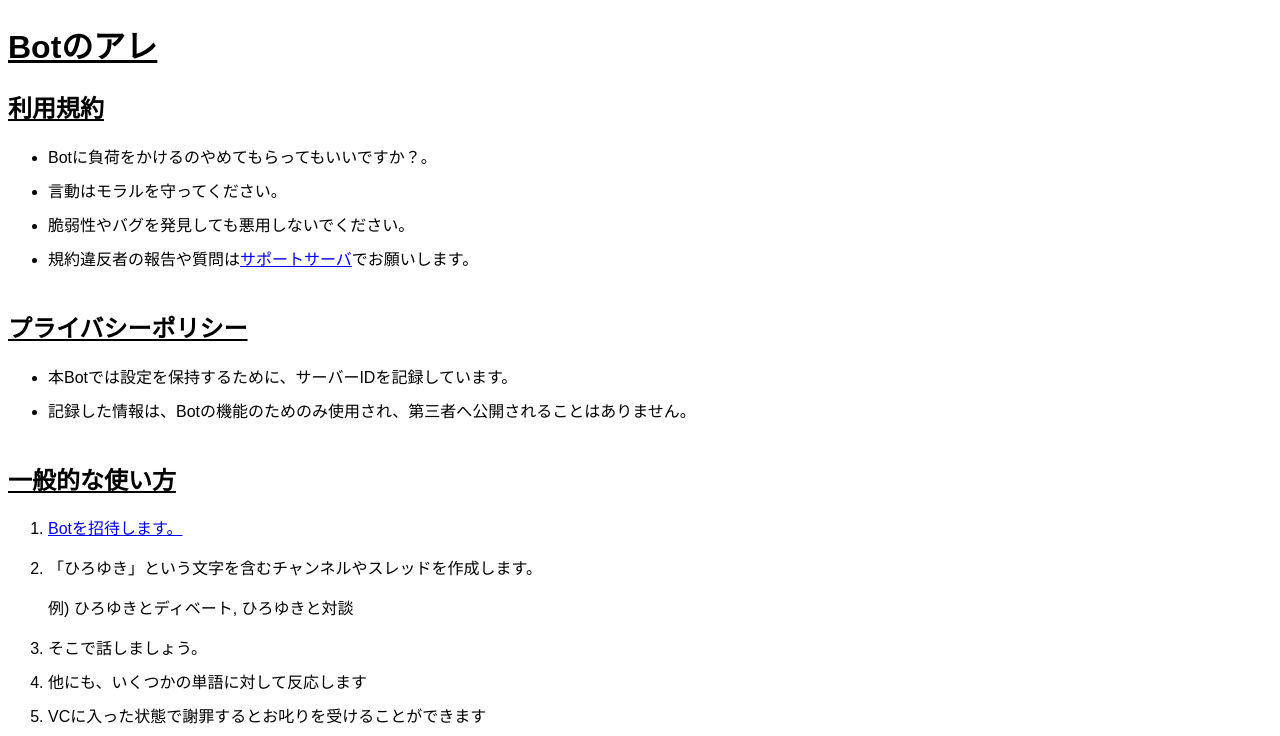
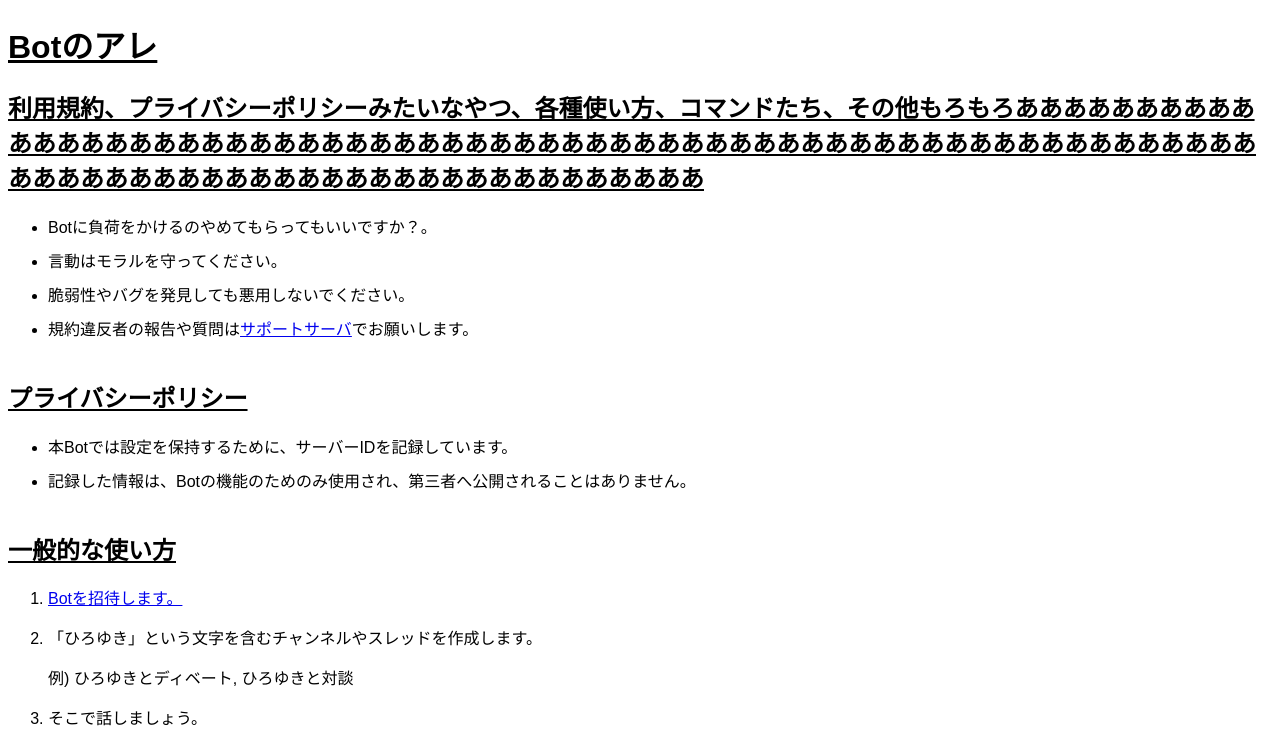
Before and after one commit to yamadaaki/yamadaaki.github.io, a plain HTML site: page index.html in a window 1280 px wide. Shown: the top 736 px of the page. Drawn offline with Linux system fonts and the light colour scheme; a script that the page names is missing.

Commit message:
Update index.html

```diff
--- a/index.html
+++ b/index.html
@@ -26,7 +26,8 @@
 
     <main>
         <section>
-            <h2><u>利用規約</u></h2>
+            <h2><u>利用規約、プライバシーポリシーみたいなやつ、各種使い方、コマンドたち、その他もろもろあああああああああああああああああああああああああああああああああああああああああああああああああああああああああああああああああああああああああああああああああああああああああああ</u>
+            </h2>
             <ul>
                 <li>Botに負荷をかけるのやめてもらってもいいですか？。</li>
                 <li>言動はモラルを守ってください。</li>
```
